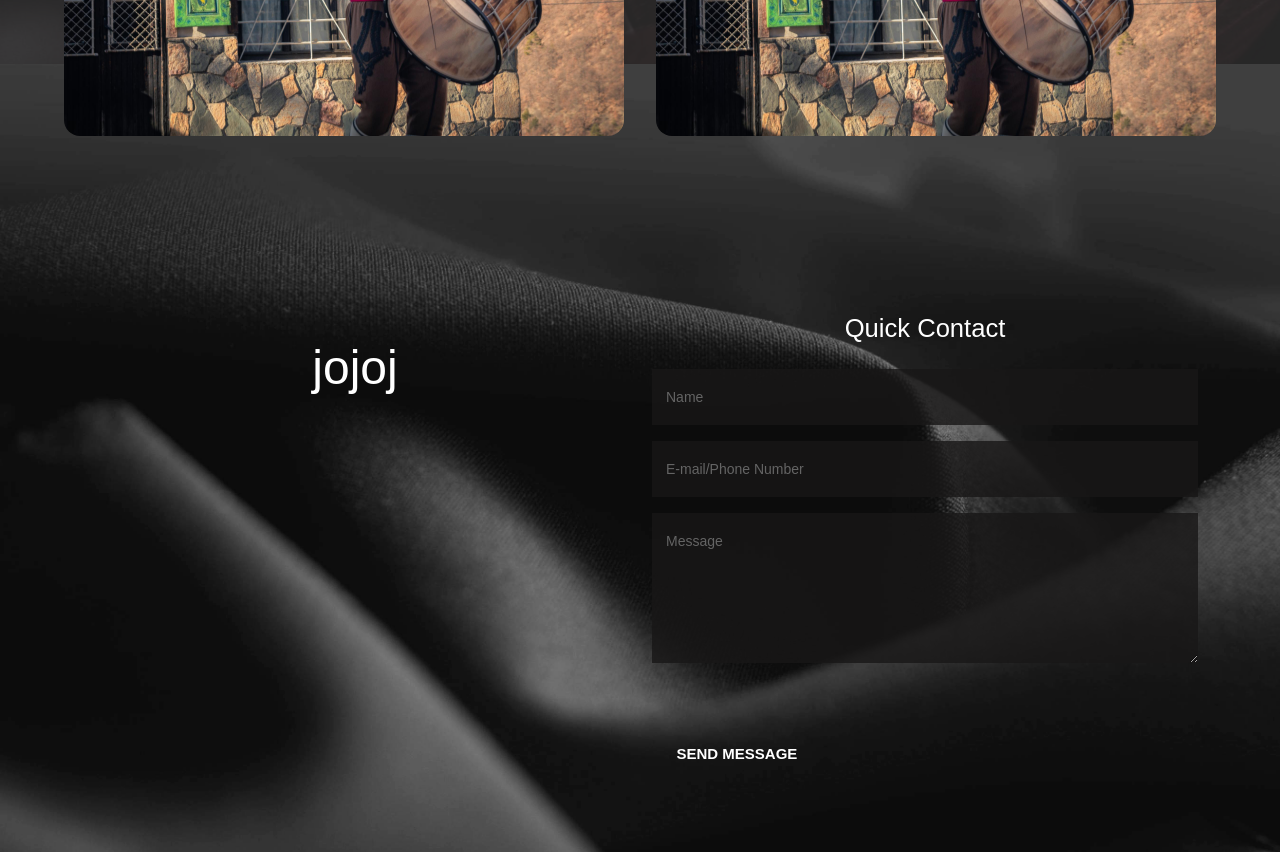
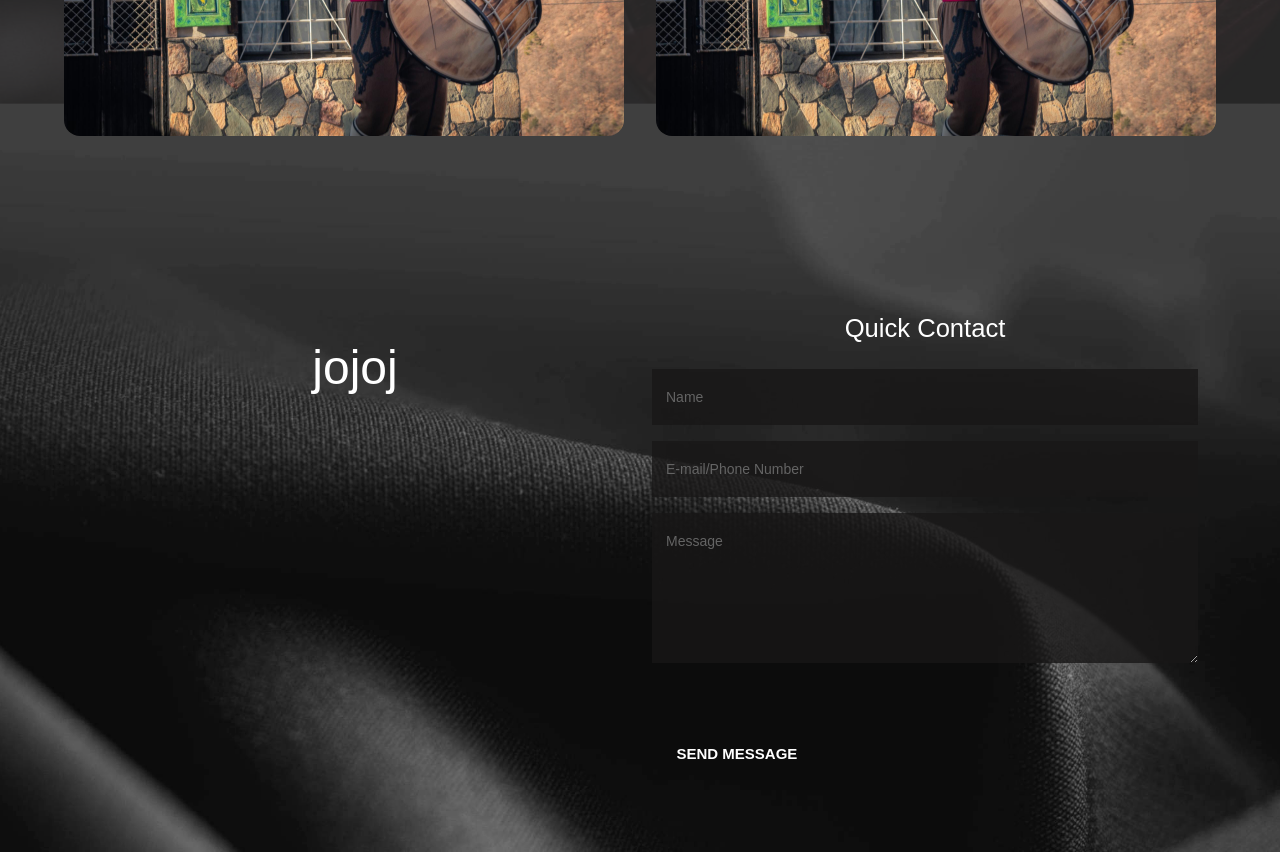
Before and after one commit to MariyanKarakiev/LetMePhoto, a plain HTML site: page index.html in a window 1280 px wide. Shown: the part 1272-2124 px from the top of the page. Drawn offline with Linux system fonts and the light colour scheme.

Commit message:
improvements to the previous commit

```diff
--- a/js/script.js
+++ b/js/script.js
@@ -94,20 +94,22 @@
     };
   }
 
-  var portfolio_height = async function () {
+  var portfolio_height = function() {
     var heightPortfolio = document.querySelector(".portfolio-container");
     var section = document.querySelector(".portfolio-section");
     var bg = document.querySelector(".portfolio-section .bg-image");
     var main = document.querySelector(".main");
     var footer = document.querySelector(".footer .bg-image");
 
-    var assignV = async function () {
+    var assignV = function () {
       bg.style.height = heightPortfolio.clientHeight + 'px';
       section.style.height = heightPortfolio.clientHeight + 'px';
+    //   footer.style.height = (window.innerHeight - (heightPortfolio.clientHeight + main.clientHeight)) + 'px'
       footer.style.top = (heightPortfolio.clientHeight + main.clientHeight) + 'px';
+      console.log(window.innerHeight)
     }
 
-    await assignV();
+    assignV();
   }
 
   $(window).resize(async function () {
--- a/style.css
+++ b/style.css
@@ -974,14 +974,13 @@ h1.section-title:after {
 
 
 .footer{
+  z-index: 0;
 }
 
 .footer .bg-image{
-  --bg-height: 0vh;
   z-index: -2;
   position: absolute;
-  height: 100vh;
-  top: 165%;
+  height: 145vh;
   left: 0%;
   width: 100%;
   border-radius: 0px !important;
```
